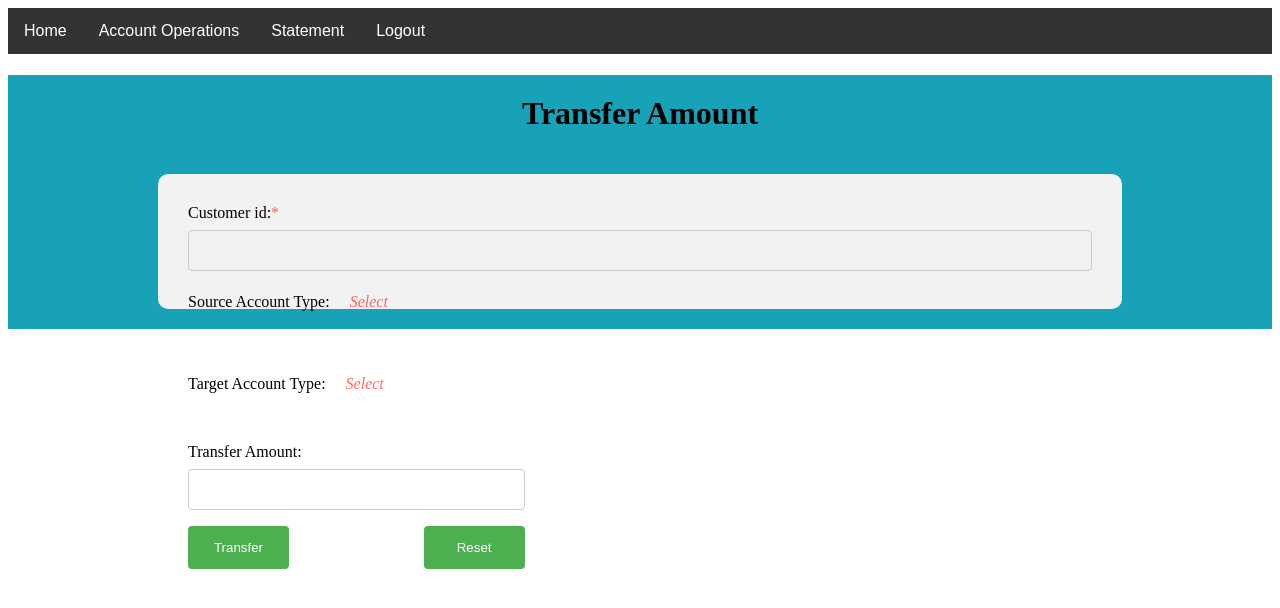
After one commit to AgileCaseStudy/agile, a Flask app: template templates/transfer.html in a window 1280 px wide. The commit adds this page. Shown: the top 608 px of the page. Run offline with Flask 2, Linux system fonts and the light colour scheme; the template is opened without the code that fills it, so the values that code supplies are empty; some libraries are stand-ins or nearby versions.

Commit message:
Add files via upload

```diff
--- /dev/null
+++ b/templates/transfer.html
@@ -0,0 +1,106 @@
+<!doctype html>
+<html>
+<title> Transfer Money</title>
+<head>
+        <link rel="stylesheet" type="text/css" href="{{ url_for('static', filename='createcustomerstyle.css') }}">
+</head>
+<body>
+  <div class="navbar">
+                  <a href="/details-search-account">Home</a>
+                  <div class="dropdown">
+                      <button class="dropbtn">Account Operations
+                      <i class="fa fa-caret-down"></i>
+                      </button>
+                      <div class="dropdown-content">
+                          <a href="/details-search-account">Get Account Details</a>
+                          <a href="/withdraw-search-account">Withdraw Amount</a>
+                          <a href="/deposit-search-account">Deposit Amount</a>
+                          <a href="/transfer-search-account">Transfer Amount</a>
+                      </div>
+                  </div>
+                  <a href="/statement-search-account">Statement</a>
+                  <a href="/logout">Logout</a>
+
+              </div>
+
+
+<div id="main-part">
+
+    {% if msg == 'exists' %}
+    <h3 style="text-align: center; padding-top: 20px; color: rgba(255, 0, 0, 0.589)">Account Id Already Exist</h3>
+    {% endif %}
+
+    {% if msg == 'success' %}
+    <h3 style="text-align: center; padding-top: 20px; color: rgba(255, 0, 0, 0.589)">Amount Transfered Successfully</h3>
+    {% endif %}
+
+<h1 style="text-align: center; padding-top: 20px">Transfer Amount</h1>
+<div id="frm">
+    <div id="frm_in">
+  <form action="/create-customer" onsubmit="return validate()" method="POST" name="CreateCustomerForm">
+
+
+    <label for="ws_cust_id">Customer id:<span style="color: rgba(255, 0, 0, 0.589)">*</span></label>
+    <input type="text" id="ws_cust_id" name="ws_cust_id" disabled>
+
+    <div class="dropdown">Source Account Type:
+      <button class="dropbtn">
+        <i class="fa fa-caret-down" span style="color: rgba(255, 0, 0, 0.589)">Select</span></i>
+      </button>
+      <div class="dropdown-content">
+        <a href="#">Saving Account</a>
+        <a href="#">Current Account</a>
+
+      </div>
+      <br><br><br>
+      <div class="dropdown">Target Account Type:
+        <button class="dropbtn">
+          <i class="fa fa-caret-down" span style="color: rgba(255, 0, 0, 0.589)">Select</span></i>
+        </button>
+        <div class="dropdown-content">
+          <a href="#">Saving Account</a>
+          <a href="#">Current Account</a>
+
+        </div>
+        <br><br><br>
+
+
+    <label for="ws_amt">Transfer Amount:</label>
+    <input type="text" name="ws_amt" id="ws_amt">
+
+  <div>
+    <input type="submit" value="Transfer"><span>
+    <input style="float: right" type="reset" value="Reset">
+</div>
+</form>
+</div>
+</div>
+</div>
+<!-- Bootstrap jQuery, Popper.js, and our own JavaScript plugins-->
+	<script src="https://code.jquery.com/jquery-3.5.1.slim.min.js" integrity="sha384-DfXdz2htPH0lsSSs5nCTpuj/zy4C+OGpamoFVy38MVBnE+IbbVYUew+OrCXaRkfj" crossorigin="anonymous"></script>
+<script src="https://cdn.jsdelivr.net/npm/popper.js@1.16.0/dist/umd/popper.min.js" integrity="sha384-Q6E9RHvbIyZFJoft+2mJbHaEWldlvI9IOYy5n3zV9zzTtmI3UksdQRVvoxMfooAo" crossorigin="anonymous"></script>
+<script src="https://stackpath.bootstrapcdn.com/bootstrap/4.5.0/js/bootstrap.min.js" integrity="sha384-OgVRvuATP1z7JjHLkuOU7Xw704+h835Lr+6QL9UvYjZE3Ipu6Tp75j7Bh/kR0JKI" crossorigin="anonymous"></script>
+<script>
+		function validate()
+		{
+			      var ws_cust_id = document.forms["CreateCustomerForm"]["ws_cust_id"];
+            var ws_src_typ = document.forms["CreateCustomerForm"]["ws_src_typ"];
+            var ws_tgt_typ = document.forms["CreateCustomerForm"]["ws_tgt_typ"];
+            var ws_amt = document.forms["CreateCustomerForm"]["ws_amt"];
+
+
+
+       if (ws_amt.value == "")
+			{
+				window.alert("Please enter correct amount");
+				ws_amt.focus();
+				return false;
+			}
+
+			return true;
+		}
+      </script>
+</body>
+
+
+</html>
--- a/templates/withdraw.html
+++ b/templates/withdraw.html
@@ -14,7 +14,7 @@
                       <div class="dropdown-content">
                           <a href="/details-search-account">Get Account Details</a>
                           <a href="/withdraw-search-account">Withdraw Amount</a>
-                          <a href="/deposit-search-account">Deposit Amount</a>
+                          <a href="/Transfer-search-account">Transfer Amount</a>
                           <a href="/transfer-search-account">Transfer Amount</a>
                       </div>
                   </div>
```
